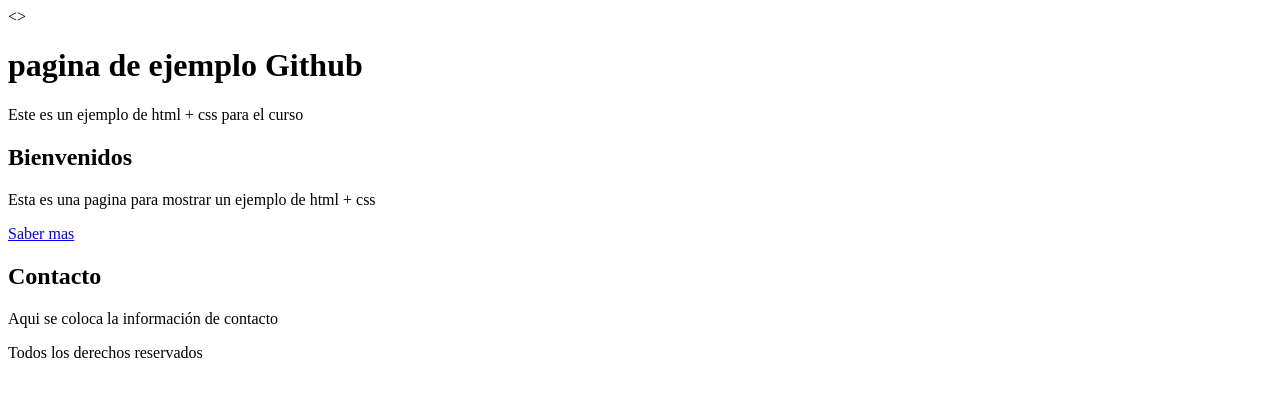
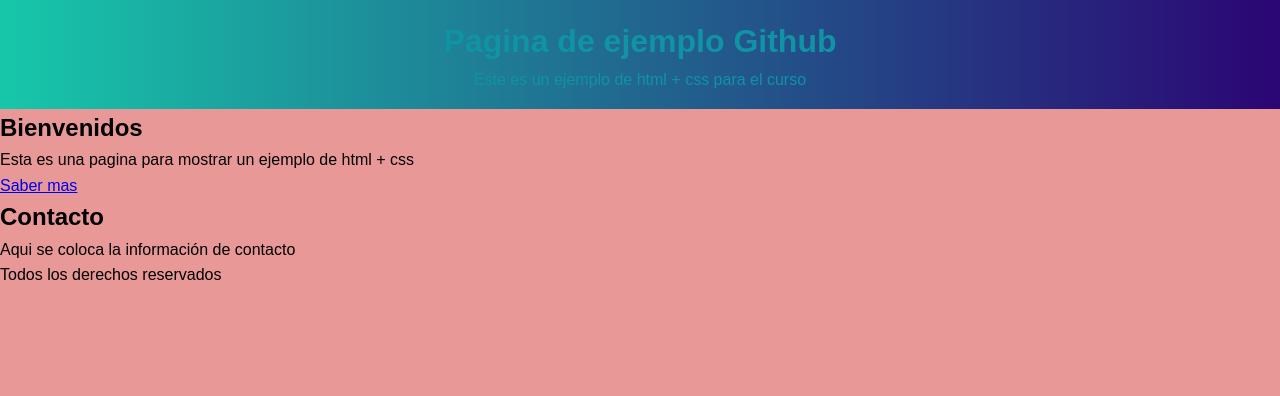
Before and after one commit to anamariabellog-beep/html_anamar, a plain HTML site: page INDEX.HTML in a window 1280 px wide. Drawn offline with Linux system fonts and the light colour scheme.

Commit message:
css parcial

```diff
--- a/INDEX.HTML
+++ b/INDEX.HTML
@@ -1,6 +1,6 @@
 <!DOCTYPE html>
 <html lang="es">
-    <>
+
         <meta charset="utf-8">
         <meta name="viewport"content=width=device-width,initial-scale=1/>
         <title>MI PAGINA GITHUB</title>
@@ -8,10 +8,10 @@
         </title>
          </head>
          <body>
-         <head class = "site-header">
-            <h1>pagina de ejemplo Github </h1>
+         <header class = "site-headers">
+            <h1>Pagina de ejemplo Github </h1>
             <p class="subtitle">Este es un ejemplo de html + css para el curso  </p>
-            <header>
+         </header>
                 <main class="content"></main>
                 <section class="card">
                     <h2>Bienvenidos </h2>
--- a/STYLES.CSS
+++ b/STYLES.CSS
@@ -0,0 +1,20 @@
+/*Reiniciar el navegador para evitar diferencias de estilos*/
+*{
+    box-sizing:border-box;
+    margin:0;
+    padding:0;
+}
+ /*Estlos generales del cuerpo de la pagina*/
+body{
+        font-family: Arial, Helvetica, sans-serif;
+        line-height: 1.6;
+        background: rgb(233, 152, 152);
+        color:black;
+}
+/*Estilo para el encabezado con degradado*/
+.site-headers{
+    background: linear-gradient(90deg, #17c7aa,#2b0574);
+    color:rgb(15, 147, 165);
+    padding: 1rem;
+    text-align: center;
+}
```
